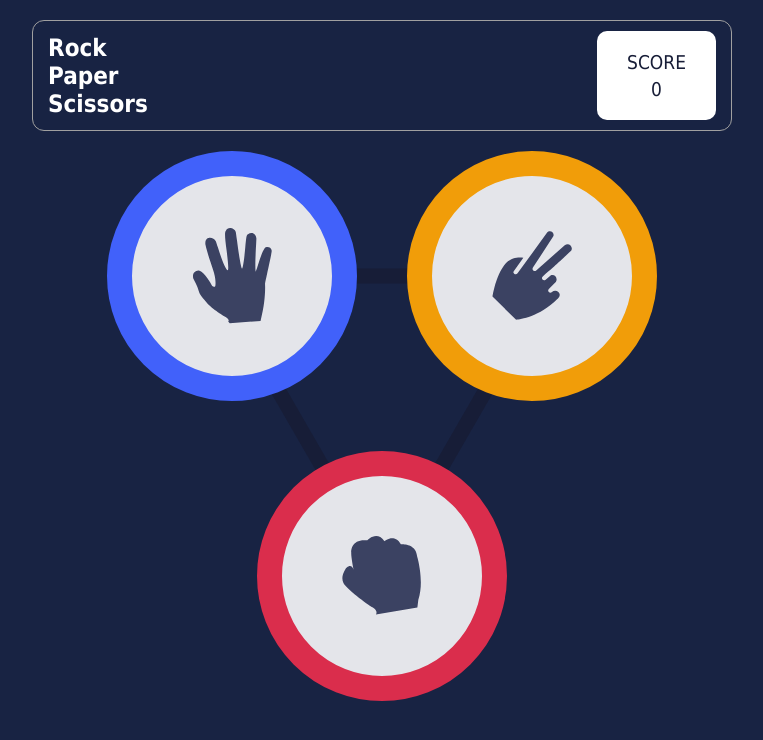
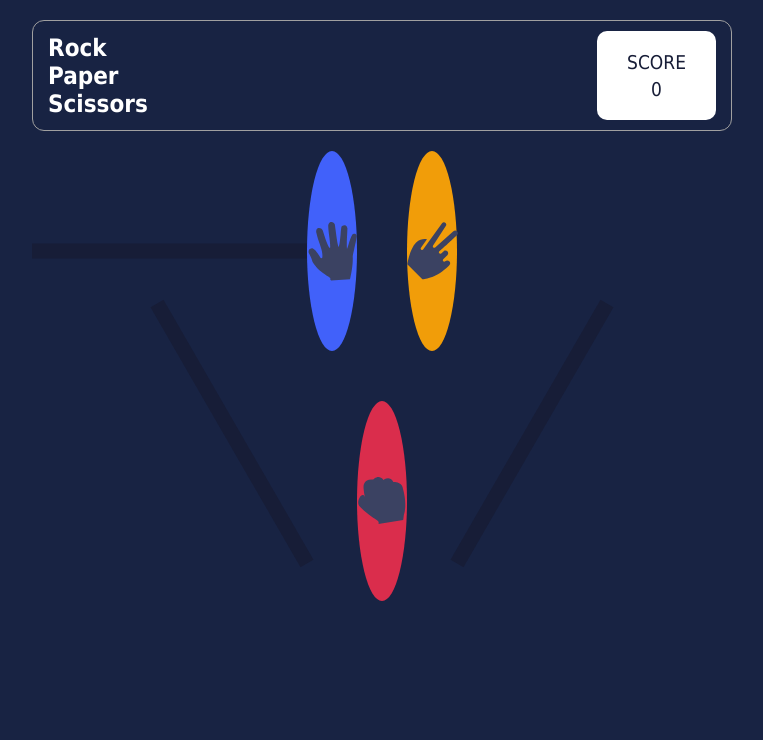
Before and after one commit to AmrAlDroubie/rock-paper-scissors-game, a plain HTML site: page index.html in a window 1280 px wide. Shown: the whole page, without its empty margins (258-1021 px from the left). Drawn offline with Linux system fonts and the light colour scheme.

Commit message:
resize game parts

```diff
--- a/css/style.css
+++ b/css/style.css
@@ -56,8 +56,8 @@ body{
 
 .game-part{
     background-color: #e4e5ea;
-    width:250px;
-    height:250px;
+    width: 20px;
+    height:200px;
     border-radius: 50%;
     display: flex;
     align-items: center;
@@ -67,7 +67,7 @@ body{
 }
 
 .game-part img{
-    width:80px;
+    width:75px;
 }
 
 .game-part.paper{
```
